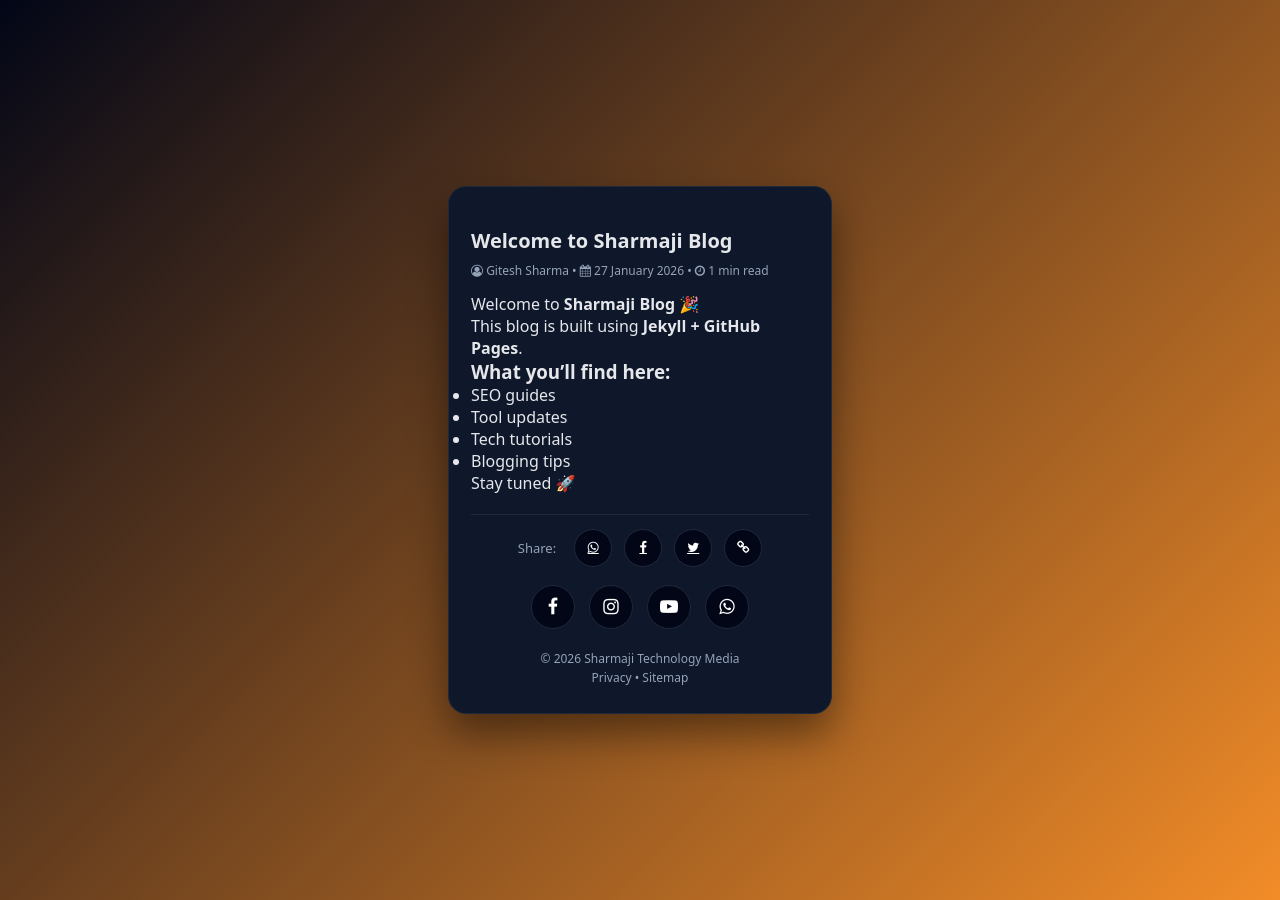
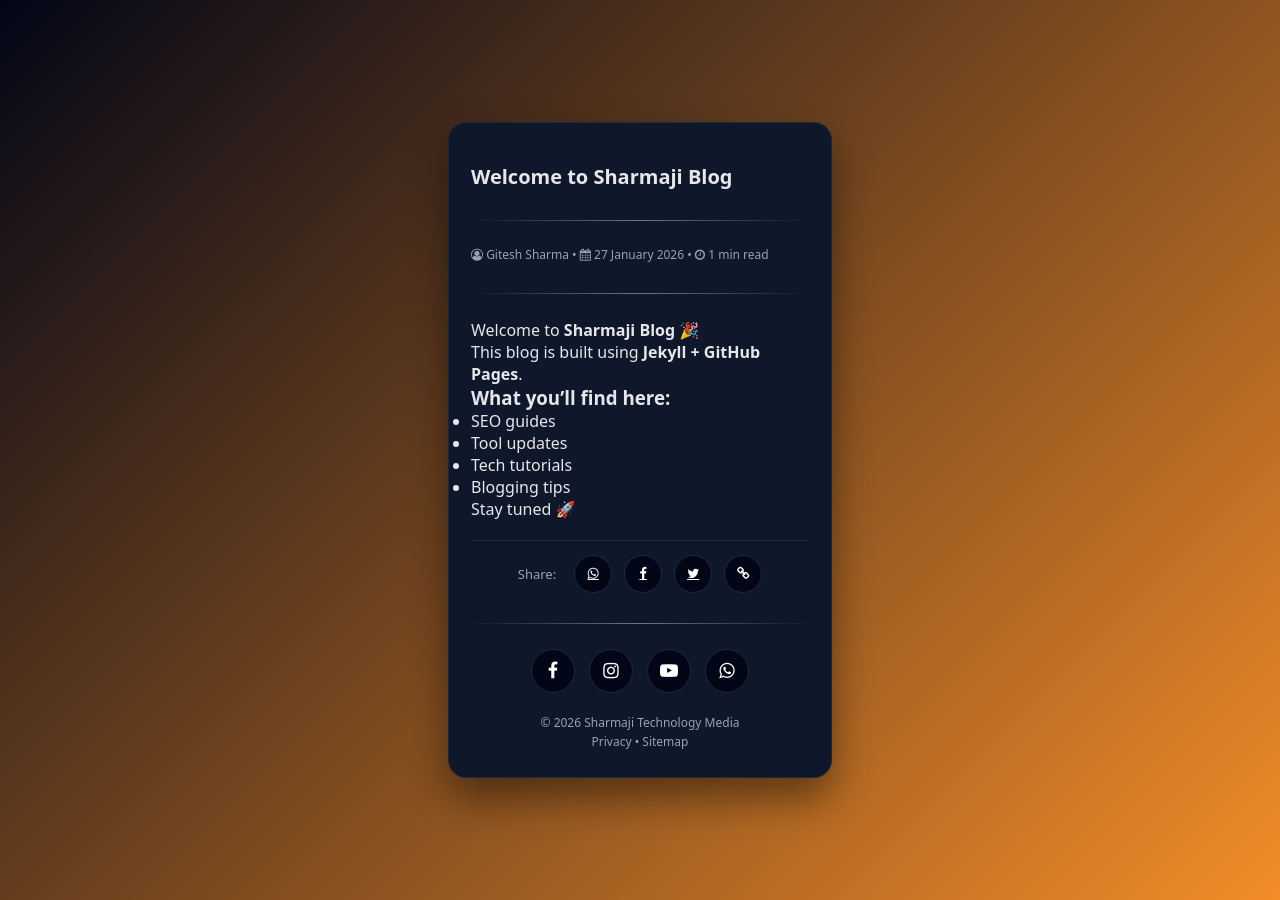
Before and after one commit to gitesh-sharma/blog, a Jekyll site: the page built from _posts/2026-01-27-welcome-to-sharmaji-blog.md, in a window 1280 px wide. Built offline with Jekyll 4.4.1, drawn with Linux system fonts in a browser that asks for light colours.

Commit message:
Update post.html

```diff
--- a/_layouts/post.html
+++ b/_layouts/post.html
@@ -6,11 +6,13 @@
   <div class="card">
     <div class="post-content">
     <h1>{{ page.title }}</h1>
+    <hr class="post-divider">
     <div class="post-meta">
     <i class="fa fa-user-circle-o"></i> {{ page.author | default: "Gitesh Sharma" }} •
     <i class="fa fa fa fa-calendar"></i> {{ page.date | date: "%d %B %Y" }} •
     <i class="fa fa fa-clock-o"></i> {{ content | number_of_words | divided_by: 200 | plus: 1 }} min read
     </div>
+    <hr class="post-divider">
     <p>{{ content }}</p>
   </div>
 
@@ -38,6 +40,7 @@
 
 {% endunless %}
 
+    <hr class="post-divider">
     {% include footer.html %}
 
 
```
